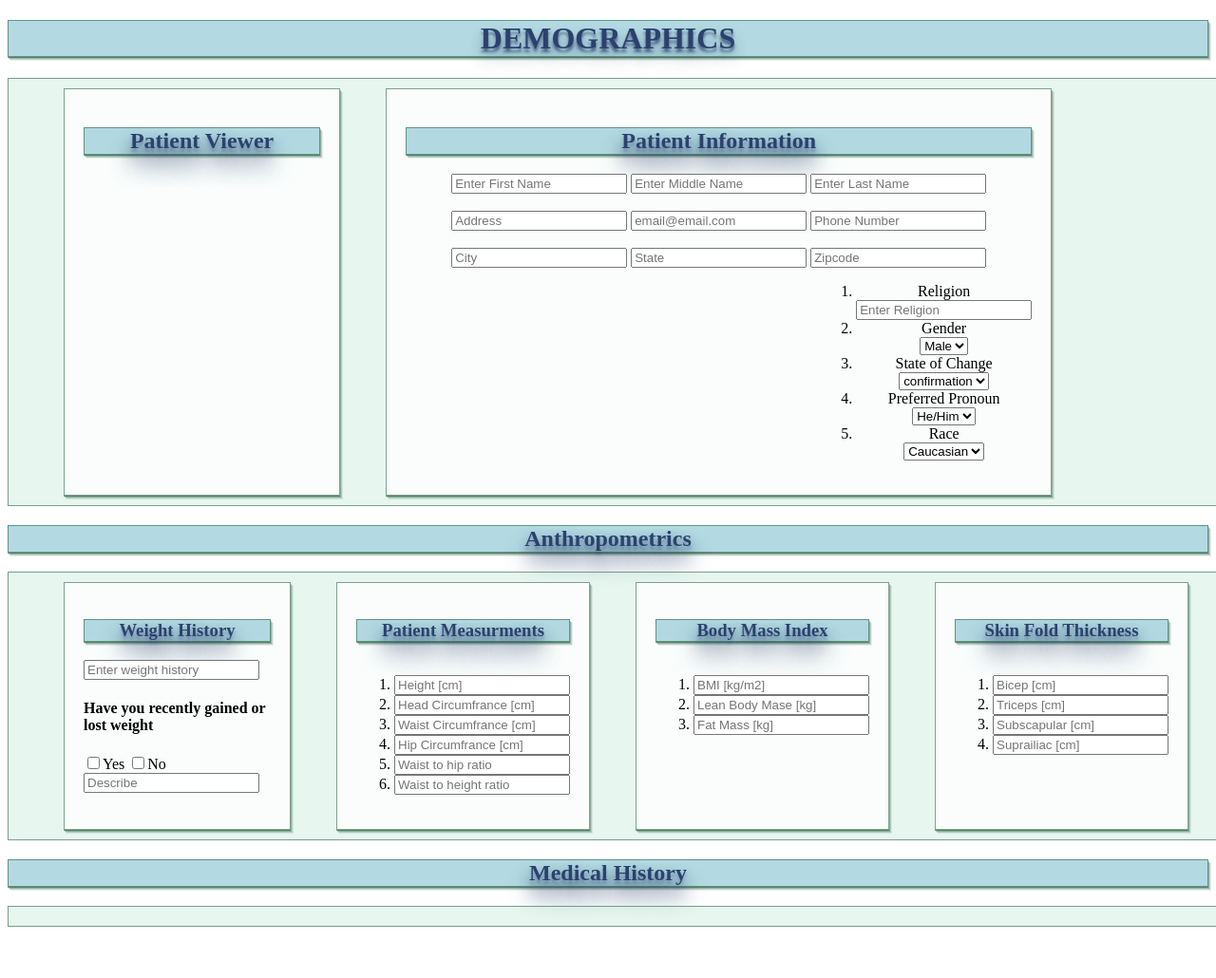
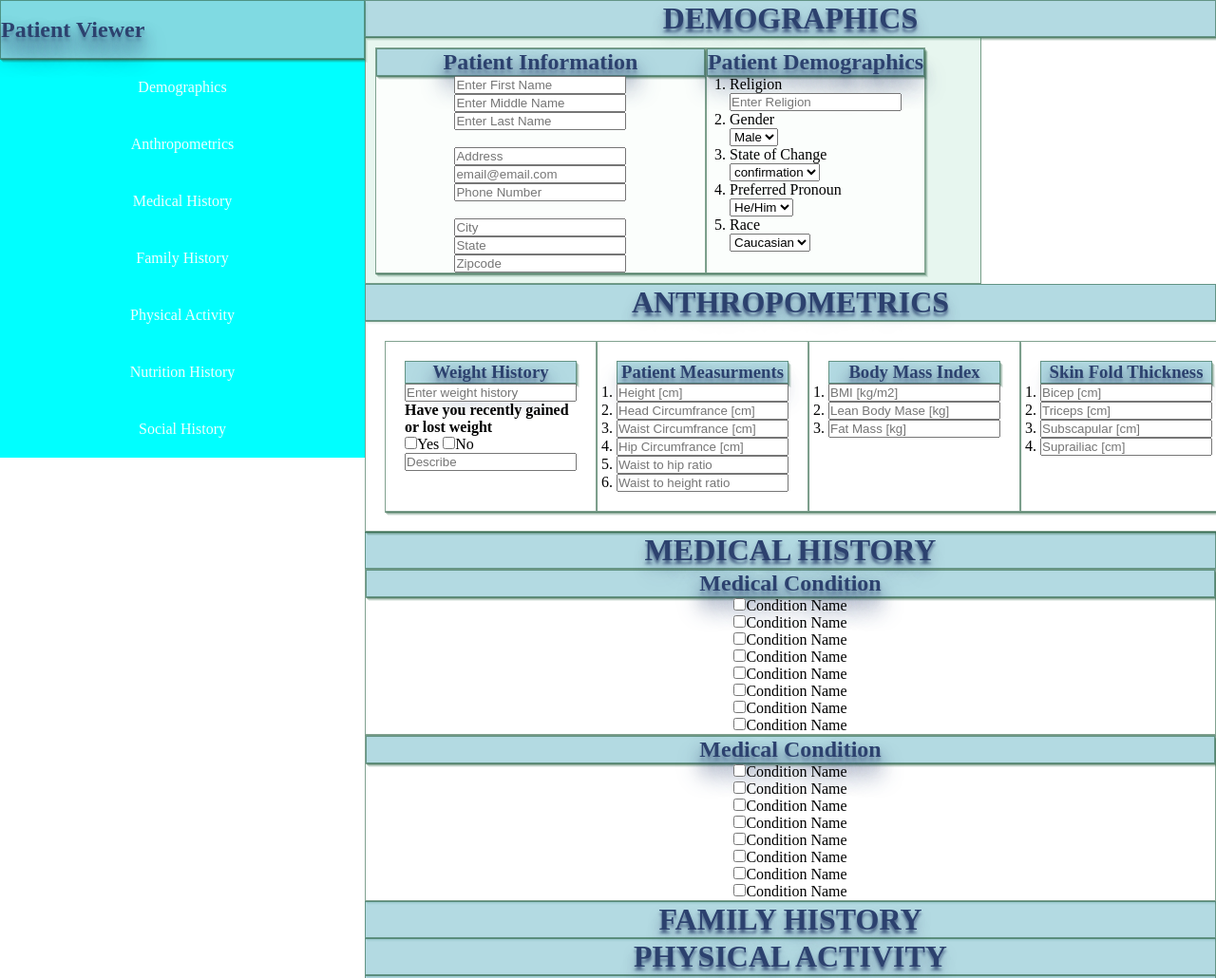
Before and after one commit to scnmuat/Virtual-Health-Center-Experience, a plain HTML site: page Index.html in a window 1280 px wide. Shown: the top 1030 px of the page at 95% size. Before the commit the page ends 988 px from the top, so only its background shows below. Drawn offline with Linux system fonts and the light colour scheme.

Commit message:
Working on CSS Design, added scroll bar.

```diff
--- a/Index.html
+++ b/Index.html
@@ -5,14 +5,32 @@
 	<title>Virtual Health Center Experience</title>
 </head>
 <body>
-	<h1>DEMOGRAPHICS</h1>
-	<div class="grid-container">
-		<div class="grid-item">
-			<h2 style="text-align: center;">Patient Viewer</h2>
+	<div class="sidebardiv">
+		<nav>
+			<ul class="ulsidebar">
+				<li class="lisidebar">
+					<div>
+						<h2>Patient Viewer</h2>
 						<ul>
 							<i class="fas fa-user-alien fa-2x"></i>
 						</ul>
 					</div>
+				</li class="lisidebar">
+				<li class="lisidebar"><a href="#demographics">Demographics</a></li>
+				<li class="lisidebar"><a href="#anthropometrics">Anthropometrics</a></li>
+				<li class="lisidebar"><a href="#medicalhistory">Medical History</a></li>
+				<li class="lisidebar"><a href="#familyhistory">Family History</a></li>
+				<li class="lisidebar"><a href="#physicalactivity">Physical Activity</a></li>
+				<li class="lisidebar"><a href="#nutritionalhistory">Nutrition History</a></li>
+				<li class="lisidebar"><a href="#socialhistory">Social History</a></li>
+			</ul>
+		</nav>
+	</div>
+
+	<div class="mainbodydiv">
+		<h1 id="demographics">DEMOGRAPHICS</h1>
+		<div class="grid-container">
+
 			<div class="grid-item">
 				<form class="patientinformation">
 					<div>
@@ -35,41 +53,9 @@
 							<input type="text" name="state" placeholder="State" required="">
 							<input type="Zipcode" name="zipcode" placeholder="Zipcode" required="">
 					</div>
-					<div style="float: right; position: ">
-						<ol>
-							<li>
-								<label>Religion </label><br>
-								<input type="text" name="religion" placeholder="Enter Religion">
-							</li>
-							<li>
-								<label>Gender </label><br>
-								<select>
-									<option>Male</option>
-								</select>
-							</li>
-							<li>
-								<label>State of Change </label><br>
-								<select>
-									<option>confirmation</option>
-								</select>
-							</li>
-							<li>
-								<label>Preferred Pronoun </label><br>
-								<select>
-									<option>He/Him</option>
-								</select>
-							</li>
-							<li>
-								<label>Race </label><br>
-								<select>
-									<option>Caucasian</option>
-								</select>
-							</li>
-						</ol>
-					</div>
 				</form>
 			</div>
-<!-- 		<div class="grid-item" style="margin-right: 3em">
+			<div class="grid-item" style="margin-right: 3em">
 				<h2>Patient Demographics</h2>
 				<form class="Demographics">
 					<div>
@@ -105,11 +91,11 @@
 						</ol>
 					</div>
 				</form>
-		</div> -->
 			</div>
-	<h2 style="text-align: center;">Anthropometrics</h2>
-		<div class="grid-container">
-			<div class="grid-item">
+		</div>
+		<h1 id="anthropometrics">ANTHROPOMETRICS</h1>
+			<div class="Anthropometrics-container">
+				<div class="Anthropometrics-item">
 					<h3>Weight History</h3>
 					<form class="Anthropometrics">
 						<div class="form">
@@ -121,7 +107,7 @@
 					</form>
 				</div>
 
-			<div class="grid-item">
+				<div class="Anthropometrics-item">
 					<h3>Patient Measurments</h3>
 					<form class="Anthropometrics">
 						<ol>
@@ -146,7 +132,7 @@
 						</ol>
 					</form>
 				</div>
-			<div class="grid-item">
+				<div class="Anthropometrics-item">
 					<h3>Body Mass Index</h3>
 					<form class="Anthropometrics">
 						<ol>
@@ -162,7 +148,7 @@
 						</ol>
 					</form>
 				</div>
-			<div class="grid-item" style="margin-right: 3em;">
+				<div class="Anthropometrics-item">
 					<h3>Skin Fold Thickness</h3>
 					<form class="Anthropometrics">
 						<ol>
@@ -182,10 +168,45 @@
 					</form>
 				</div>
 			</div>
+
+
+
+
+	<!-- 	____________________________________________[Create Medical History Folder, css, js file]_________________________________________________	-->
+		<h1 id="medicalhistory">MEDICAL HISTORY</h1>
+		<div class="grid-container-medical-history">
+	<!-- 	____________________________________________[Create condition item to be inserted into the container]_________________________________________________	-->
+			<div class="grid-medical">
+				<h2>Medical Condition</h2>
+				<ul>
+					<li><div><input type="checkbox" name="" id="conditioncheckbox">Condition Name</div></li>
+					<li><div><input type="checkbox" name="" id="conditioncheckbox">Condition Name</div></li>
+					<li><div><input type="checkbox" name="" id="conditioncheckbox">Condition Name</div></li>
+					<li><div><input type="checkbox" name="" id="conditioncheckbox">Condition Name</div></li>
+					<li><div><input type="checkbox" name="" id="conditioncheckbox">Condition Name</div></li>
+					<li><div><input type="checkbox" name="" id="conditioncheckbox">Condition Name</div></li>
+					<li><div><input type="checkbox" name="" id="conditioncheckbox">Condition Name</div></li>
+					<li><div><input type="checkbox" name="" id="conditioncheckbox">Condition Name</div></li>
+				</ul>
 			</div>
-	<h2 style="text-align: center;">Medical History</h2>
-	<div class="grid-container">
-
+			<div class="grid-medical">
+				<h2>Medical Condition</h2>
+				<ul>
+					<li><div><input type="checkbox" name="" id="conditioncheckbox">Condition Name</div></li>
+					<li><div><input type="checkbox" name="" id="conditioncheckbox">Condition Name</div></li>
+					<li><div><input type="checkbox" name="" id="conditioncheckbox">Condition Name</div></li>
+					<li><div><input type="checkbox" name="" id="conditioncheckbox">Condition Name</div></li>
+					<li><div><input type="checkbox" name="" id="conditioncheckbox">Condition Name</div></li>
+					<li><div><input type="checkbox" name="" id="conditioncheckbox">Condition Name</div></li>
+					<li><div><input type="checkbox" name="" id="conditioncheckbox">Condition Name</div></li>
+					<li><div><input type="checkbox" name="" id="conditioncheckbox">Condition Name</div></li>
+				</ul>
+			</div>
+		</div>
+		<h1 id="familyhistory" >FAMILY HISTORY</h1>
+		<h1 id="physicalactivity" >PHYSICAL ACTIVITY</h1>
+		<h1 id="nutritionalhistory" >NUTRIONAL HISTORY</h1>
+		<h1 id="socialhistory" >SOCIAL HISTORY</h1>
 	</div>
 </body>
 </html>
--- a/styles.css
+++ b/styles.css
@@ -1,30 +1,68 @@
 
-
+*{
+  margin: 0;
+  padding: 0;
+}
+.ulsidebar
+{
+  list-style-type: none;
+  width: 100%;
+  height: 100%;
+  line-height: 60px;
+  background-color: aqua;
+}
+.lisidebar
+{
+  display: block;
+  width: 100%;
+}
+ul li a
+{
+  display: block;
+  text-align: center;
+  text-decoration: none;
+  color: azure;
+  transition: transform 1s ease-in-out;
+}
+ul li a:hover
+{
+  transform: translate(30%,0);
+  border: 2px solid black;
+  border-radius: 5px;
+}
+.sidebardiv
+{
+  width: 30%;
+  position: fixed;
+  background-color: rgba(222, 255, 209, 0.8);
+}
+.mainbodydiv
+{
+  position: relative;
+  float: right;
+  width: 70%;
+}
 .grid-container {
   display: inline-grid;
-  width: 100vw;
   /*height: 100vw;*/
-  grid-template-columns: auto auto auto auto;
+  grid-template-columns: auto auto auto;
   background-color: rgba(195, 232, 214, .4);
   border: 1px solid rgba(46, 101, 70, .6);
   padding: 10px;
-  /*grid-row-end: -1;*/
+  width: 70%;
 }
 
 .grid-item {
+  grid-template-rows: auto auto auto auto;
   background-color: rgba(255, 255, 255, 0.8);
   box-shadow: 0px 1px rgba(46, 101, 70, .6),
               1px 2px rgba(46, 101, 70, .3),
               2px 3px rgba(46, 101, 70, .2),
               3px 4px rgba(46, 101, 70, .1);
   border: 1px solid rgba(46, 101, 70, .6);
-  padding: 20px;
+  padding: 0px;
   font-size: medium;
   text-align: center;
-  display: flex;
-  flex-wrap: wrap;
-  flex-direction: column;
-  margin-left: 3em;
 }
 
 h1 {
@@ -71,7 +109,7 @@ h3{
 .Anthropometrics-container
 {
   display: inline-grid;
-  grid-template-columns: auto auto auto;
+  grid-template-columns: auto auto auto auto;
   background-color: rgba(255, 255, 255, 0.8);
   box-shadow: 0px 1px rgba(46, 101, 70, .6),
               1px 2px rgba(46, 101, 70, .3),
@@ -81,8 +119,6 @@ h3{
   padding: 20px;
   font-size: medium;
   text-align: center;
-  display: flex;
-  flex-wrap: wrap;
 }
 .Anthropometrics-item
 {
@@ -97,18 +133,32 @@ h3{
   text-align: center;
   display: flex;
   flex-wrap: wrap;
-  flex-direction: row;
+  flex-direction: column;
 }
 .Anthropometrics
 {
   text-align: left;
-  display: flex;
-  flex-wrap: wrap;
-  flex-direction: row;
+  display: inline-table;
 }
 .Demographics
 {
   text-align: left;
   display: inline-block;
-
 }
+.grid-medical
+{
+  grid-template-rows: auto auto auto auto;
+  background-color: rgba(255, 255, 255, 0.8);
+  box-shadow: 0px 1px rgba(46, 101, 70, .6),
+              1px 2px rgba(46, 101, 70, .3),
+              2px 3px rgba(46, 101, 70, .2),
+              3px 4px rgba(46, 101, 70, .1);
+  border: 1px solid rgba(46, 101, 70, .6);
+  padding: 0px;
+  font-size: medium;
+  text-align: center;
+}
+ul
+{
+  list-style-type: none;
+}
```
Lines whose indentation alone changed are shown as unchanged.
